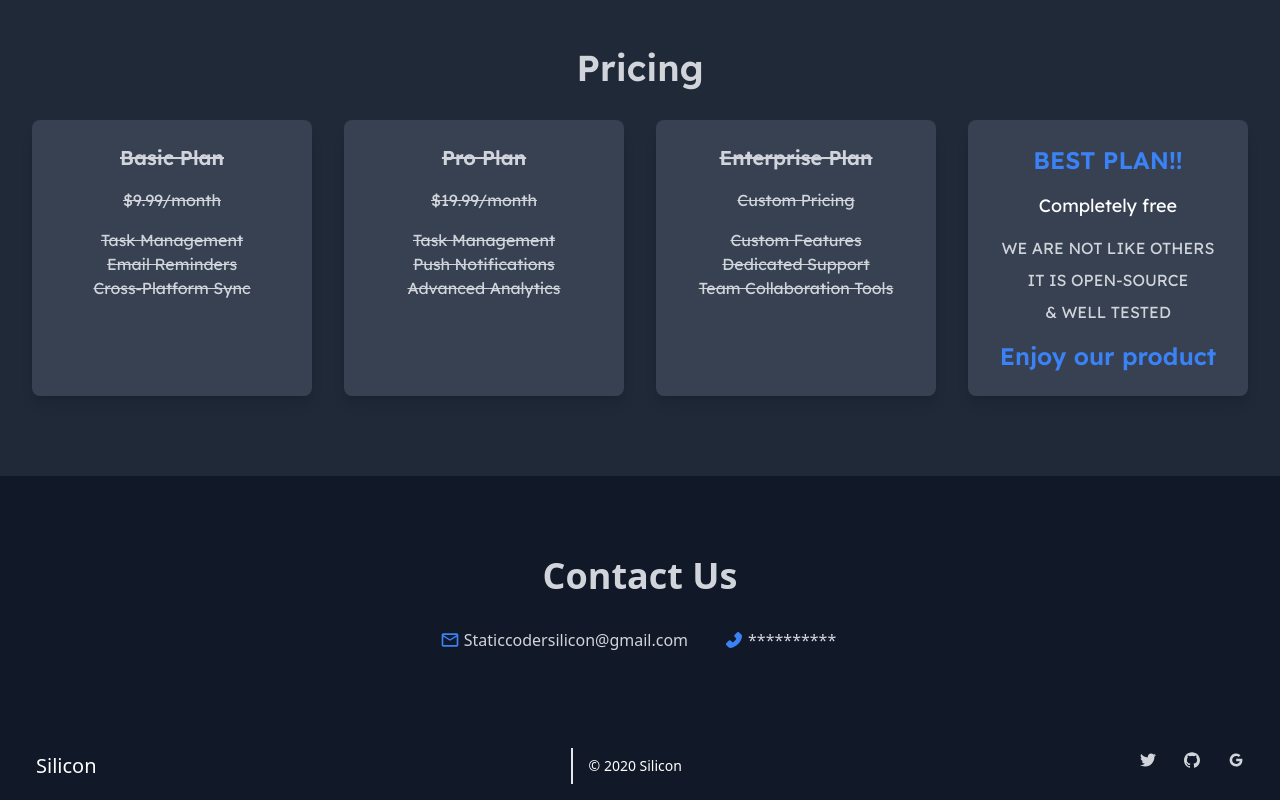
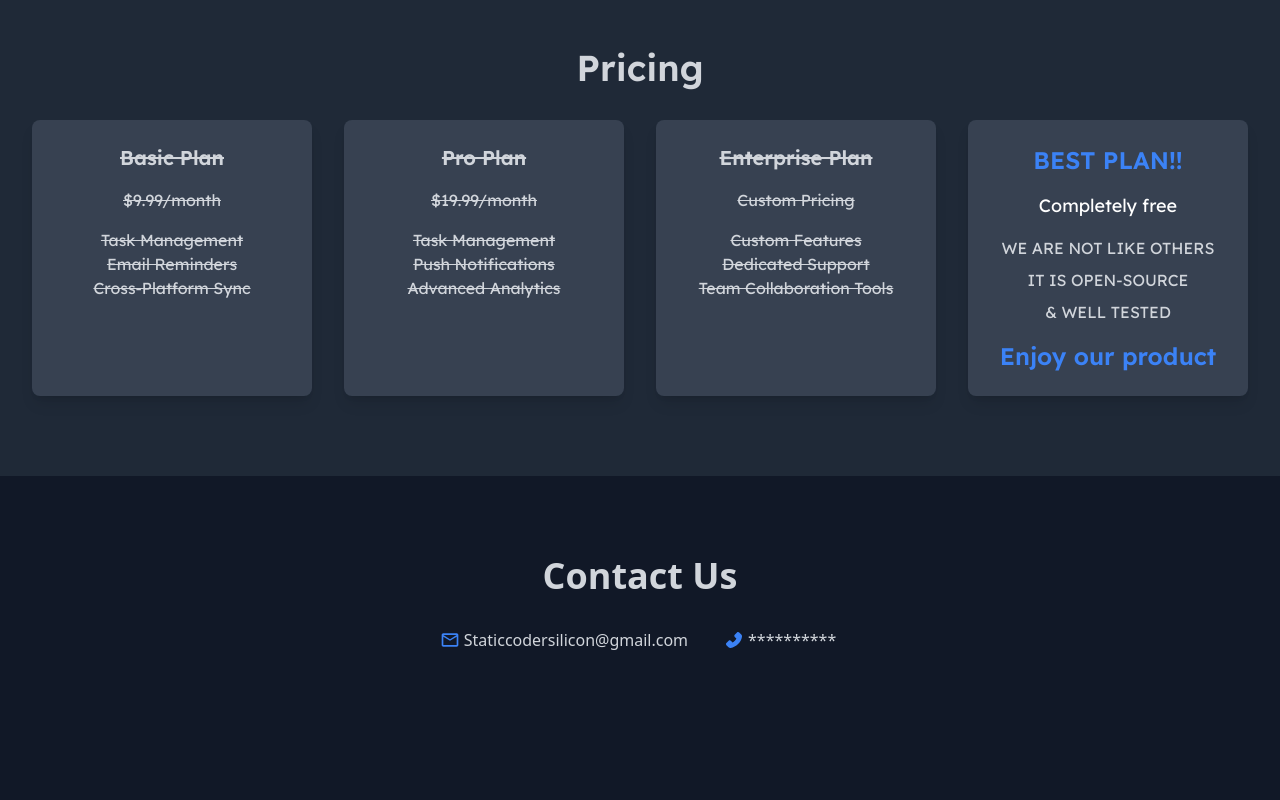
Before and after one commit to SiliconGit/Momentum, a Next.js app: page / in a window 1280 px wide. Shown: the part 1728-2528 px from the top of the page. After the commit the page ends 2460 px from the top, so only its background shows below. Built offline with nearby package versions, Linux system fonts and the light colour scheme.

Commit message:
Momentum Initialized for launch

```diff
--- a/app/page.tsx
+++ b/app/page.tsx
@@ -2,7 +2,6 @@ import { FaTasks, FaBell, FaSyncAlt } from "react-icons/fa";
 import { MdOutlineEmail } from "react-icons/md";
 import { AiFillPhone } from "react-icons/ai";
 import Link from "next/link";
-import Footer from "@/components/footer";
 
 export default function Home() {
   const textColor = "text-white";
@@ -151,8 +150,6 @@ export default function Home() {
           </div>
         </div>
       </section>
-
-      <Footer textColor={textColor} />
     </div>
   );
 }
--- a/components/footer.tsx
+++ /dev/null
@@ -1,52 +0,0 @@
-import React from "react";
-import { FaTwitter } from "react-icons/fa";
-import { SiGithub } from "react-icons/si";
-import { IoLogoGoogle } from "react-icons/io";
-
-interface FooterProps {
-  textColor: string;
-}
-
-const Footer: React.FC<FooterProps> = ({ textColor }) => {
-  return (
-    <footer className={`bg-gray-900 ${textColor} py-4`}>
-      <div className="container mx-auto px-6 flex flex-col sm:flex-row items-center justify-between">
-        <a className="flex title-font font-medium items-center justify-center sm:justify-start">
-          <span className="ml-3 text-xl">Silicon</span>
-        </a>
-        <p className="text-sm mt-4 sm:mt-0 sm:ml-4 sm:pl-4 sm:border-l-2 sm:border-gray-200 sm:py-2">
-          © 2020 Silicon
-        </p>
-        <div className="flex justify-center sm:justify-start space-x-4 mt-4 sm:mt-0">
-          <a
-            className="w-6 h-6 sm:w-7 sm:h-7 text-gray-300 hover:text-blue-500 transition"
-            href="https://twitter.com"
-            target="_blank"
-            rel="noopener noreferrer"
-          >
-            <FaTwitter />
-          </a>
-          <a
-            className="w-6 h-6 sm:w-7 sm:h-7 text-gray-300 hover:text-blue-500 transition"
-            href="https://github.com/SiliconGit"
-            target="_blank"
-            rel="noopener noreferrer"
-          >
-            <SiGithub />
-          </a>
-          <a
-            className="w-6 h-6 sm:w-7 sm:h-7 text-gray-300 hover:text-blue-500 transition"
-            href="https://google.com"
-            target="_blank"
-            rel="noopener noreferrer"
-          >
-            <IoLogoGoogle />
-          </a>
-          {/* Add other icons like Facebook, Instagram, LinkedIn if needed */}
-        </div>
-      </div>
-    </footer>
-  );
-};
-
-export default Footer;
```
